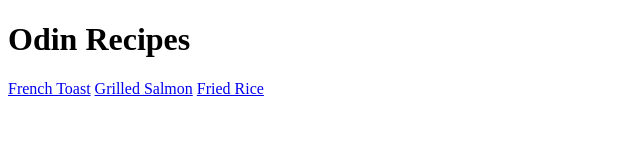
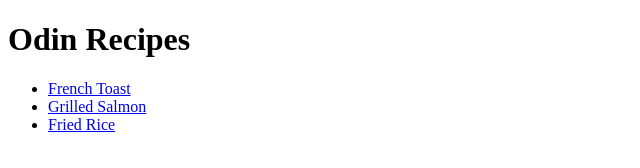
Before and after one commit to joltdot/odin-recipes, a plain HTML site: page index.html in a window 1280 px wide. Shown: the whole page, without its empty margins (0-640 px from the left). Drawn offline with Linux system fonts and the light colour scheme.

Commit message:
Edit index.html

```diff
--- a/index.html
+++ b/index.html
@@ -8,8 +8,10 @@
 </head>
 <body>
    <h1>Odin Recipes</h1>
-   <a href="./recipes/french-toast.html">French Toast</a>
-   <a href="./recipes/grilled-salmon.html">Grilled Salmon</a>
-   <a href="./recipes/fried-rice.html">Fried Rice</a>
+   <ul>
+   <li><a href="./recipes/french-toast.html">French Toast</a></li>
+   <li><a href="./recipes/grilled-salmon.html">Grilled Salmon</a></li>
+   <li><a href="./recipes/fried-rice.html">Fried Rice</a></li>
+   </ul>
 </body>
 </html>
```
